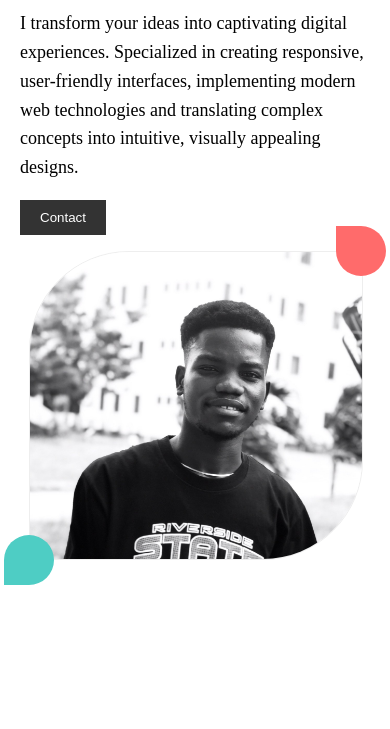
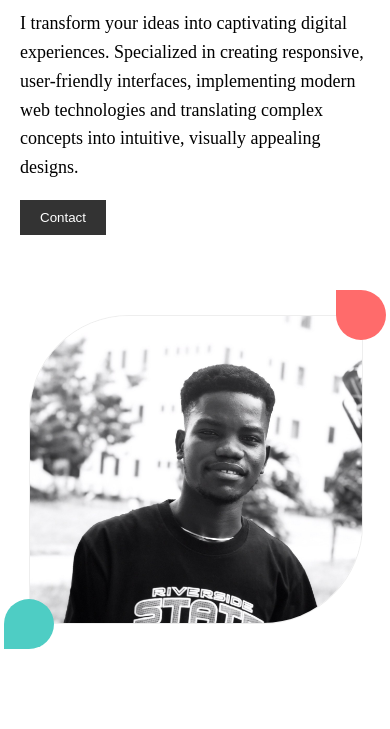
Before and after one commit to KBismark/portfolio, a website: page index.html in a window 390 px wide. Shown: the part 371-1100 px from the top of the page. Drawn offline with Linux system fonts and the light colour scheme; a web font is replaced by a local one.

Commit message:
Add new page design

```diff
--- a/index.html
+++ b/index.html
@@ -163,8 +163,8 @@
                 width: 95%;
                 height: auto;
                 max-width: 500px;
-                margin-top: 2rem;
-                margin-bottom: 5rem;
+                margin-top: 5rem;
+                margin-bottom: 2rem;
             }
         }
         @media screen and (max-width: 900px) {
@@ -182,7 +182,7 @@
                 display: none;
             }
             .hero-image {
-                margin-top: 1rem;
+                margin-top: 5rem;
             }
         }
     </style>
```
